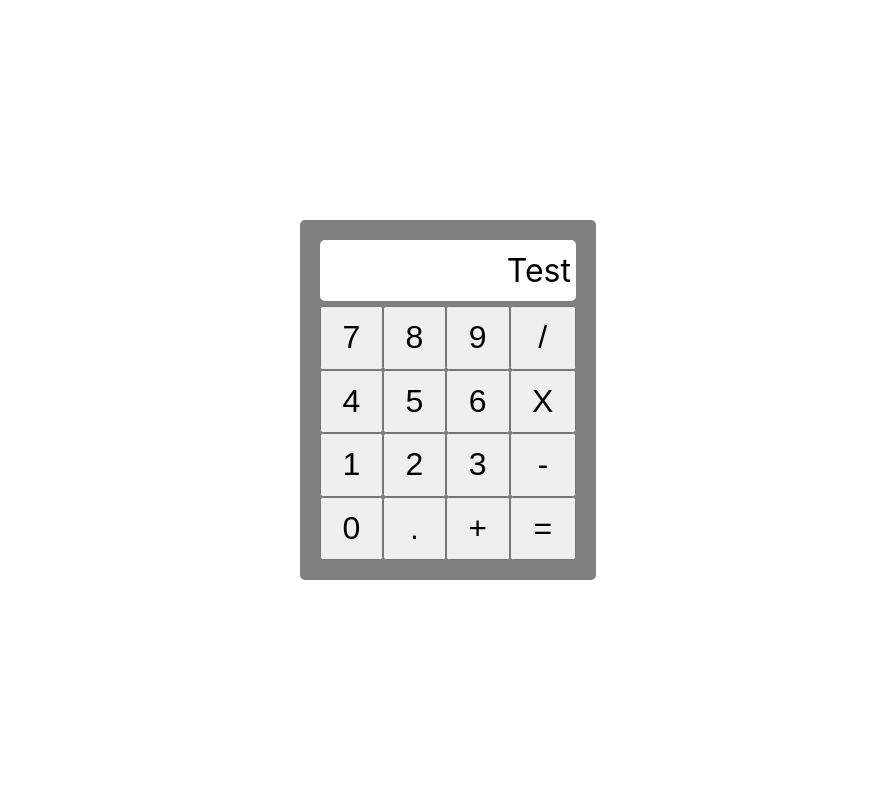
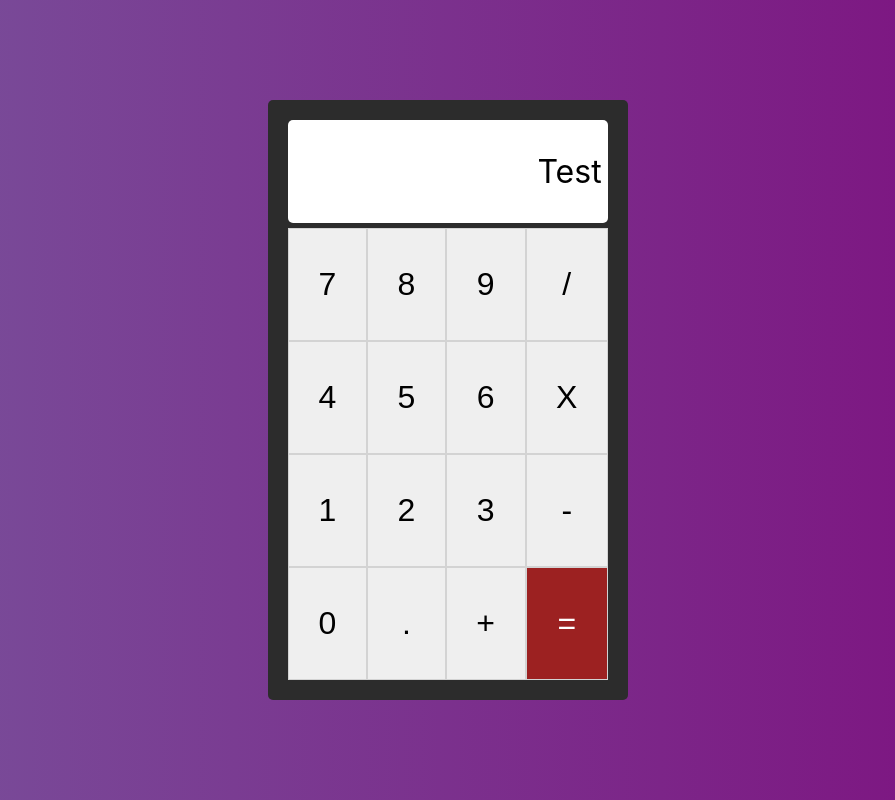
Before and after one commit to vncsreis/wasm-calculator, a React (Vite) app: page / in a window 1280 px wide. Shown: the whole page, without its empty margins (192-1087 px from the left). Built offline with nearby package versions, Linux system fonts and the light colour scheme.

Commit message:
Style changes

```diff
--- a/src/components/Button/Button.module.css
+++ b/src/components/Button/Button.module.css
@@ -1,3 +1,16 @@
 .button {
   font-size: 2rem;
+  outline: none;
+  border: 0.5px solid rgb(211, 211, 211);
 }
+
+.equals {
+  background-color: rgb(156, 33, 33);
+  color: white;
+}
+.equals:hover {
+  filter: brightness(0.8);
+}
+.equals:active {
+  filter: brightness(0.6);
+}
--- a/src/components/Button/Button.tsx
+++ b/src/components/Button/Button.tsx
@@ -6,5 +6,13 @@ interface ButtonProps {
 }
 
 export default function Button({ children, className }: ButtonProps) {
-  return <button className={`${className} ${style.button}`}>{children}</button>;
+  return (
+    <button
+      className={`${className} ${style.button} ${
+        children === '=' ? style.equals : ''
+      }`}
+    >
+      {children}
+    </button>
+  );
 }
--- a/src/components/Calculator/Calculator.module.css
+++ b/src/components/Calculator/Calculator.module.css
@@ -1,10 +1,10 @@
 .calculator {
   padding: 20px;
-  width: 20%;
-  height: 40%;
+  width: 25%;
+  height: 70%;
   display: flex;
   gap: 5px;
   flex-direction: column;
-  background-color: gray;
+  background-color: rgb(44, 44, 44);
   border-radius: 5px;
 }
--- a/src/components/Container/Container.module.css
+++ b/src/components/Container/Container.module.css
@@ -4,4 +4,5 @@
   display: flex;
   justify-content: center;
   align-items: center;
+  background: linear-gradient(90deg, rgb(120, 83, 156), rgb(126, 14, 126));
 }
```
